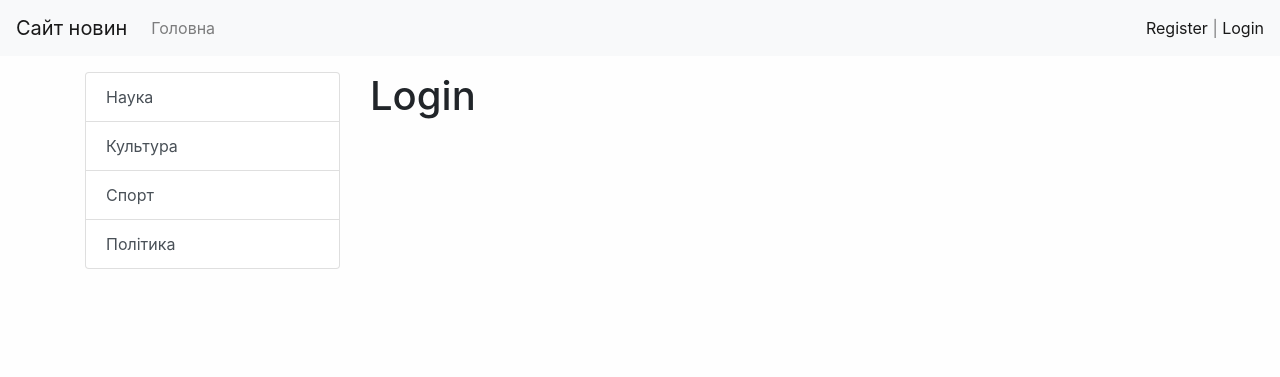
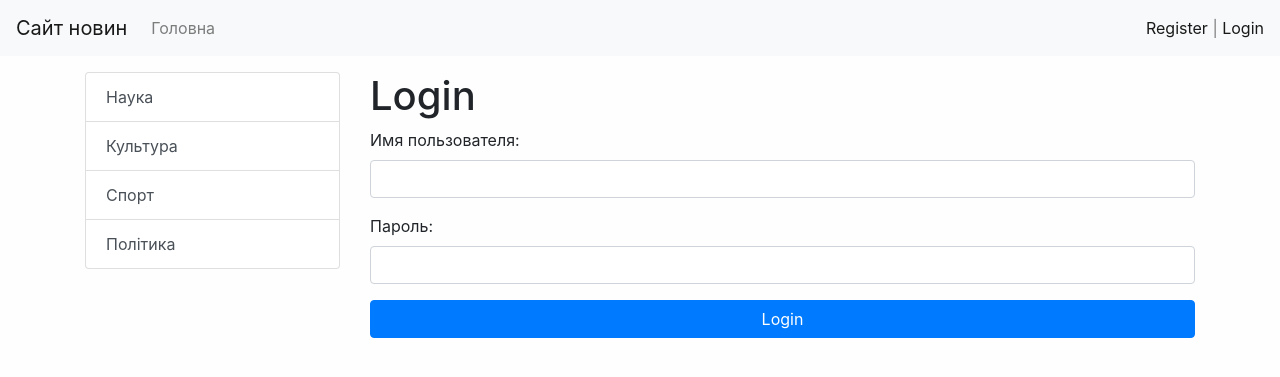
Before and after one commit to slav344/python-test-app, a Django app: page /login/ in a window 1280 px wide. Shown: the top 377 px of the page. Run offline with Django 4.2, Linux system fonts and the light colour scheme; data comes from the database, SQL or seed files in the repository; both versions use the stored data as it was after the commit; some libraries are stand-ins or nearby versions.

Commit message:
47 lesson

```diff
--- a/mysite/news/forms.py
+++ b/mysite/news/forms.py
@@ -4,8 +4,13 @@ from django.forms import TextInput, PasswordInput, EmailInput
 from .models import News
 import re
 from django.core.exceptions import ValidationError
-from django.contrib.auth.forms import UserCreationForm
+from django.contrib.auth.forms import UserCreationForm, AuthenticationForm
 from django.contrib.auth.models import User
+
+
+class UserLoginForm(AuthenticationForm):
+    username = forms.CharField(label='Имя пользователя', widget=forms.TextInput(attrs={'class': 'form-control'}))
+    password = forms.CharField(label='Пароль', widget=forms.PasswordInput(attrs={'class': 'form-control'}))
 
 
 class UserRegisterForm(UserCreationForm):
--- a/mysite/news/templates/news/login.html
+++ b/mysite/news/templates/news/login.html
@@ -12,6 +12,10 @@ Login:: {{ block.super }}
 
 <h1>Login</h1>
 
-
+<form method="post">
+    {% csrf_token %}
+    {{ form.as_p }}
+    <button type="submit" class="btn btn-primary btn-block">Login</button>
+</form>
 
 {% endblock %}
--- a/mysite/news/templates/news/register.html
+++ b/mysite/news/templates/news/register.html
@@ -16,7 +16,6 @@
     {% csrf_token %}
     {{ form.as_p }}
     <button type="submit" class="btn btn-primary btn-block">Регістрація</button>
-
 </form>
 
 
--- a/mysite/news/urls.py
+++ b/mysite/news/urls.py
@@ -9,7 +9,8 @@ from .views import *
 
 urlpatterns = [
     path('register/', register, name='register'),
-    path('login/', login, name='login'),
+    path('login/', user_login, name='login'),
+    path('logout/', user_logout, name='logout'),
     path('test/', test, name='test'),
     # path('', index, name='home'),
     path('', HomeNews.as_view(), name='home'),
--- a/mysite/news/views.py
+++ b/mysite/news/views.py
@@ -3,11 +3,11 @@ from django.views.generic import ListView, DetailView, CreateView
 from django.contrib.auth.mixins import LoginRequiredMixin
 from django.core.paginator import Paginator
 
-from .forms import NewsForm, UserRegisterForm
+from .forms import NewsForm, UserRegisterForm, UserLoginForm
 from .models import News, Category
 from .utils import MyMixin
-
 from django.contrib import messages
+from django.contrib.auth import login, logout
 
 
 def register(request):
@@ -24,8 +24,22 @@ def register(request):
     return render(request, 'news/register.html', {"form": form})
 
 
-def login(request):
-    return render(request, 'news/login.html')
+def user_login(request):
+    if request.method == 'POST':
+        form = UserLoginForm(data=request.POST)
+        if form.is_valid():
+            user = form.get_user()
+            login(request, user)
+            return redirect('home')
+
+    else:
+        form = UserLoginForm()
+        return render(request, 'news/login.html', {'form': form})
+
+
+def user_logout(request):
+    logout(request)
+    return redirect('login')
 
 
 def test(request):
--- a/mysite/templates/inc/_nav.html
+++ b/mysite/templates/inc/_nav.html
@@ -14,7 +14,12 @@
         </ul>
 
         <span class="navbar-text">
+            {% if request.user.is_authenticated %}
+            Ласкаво просимо,{{ user.username }}| <a href="{% url 'logout' %}">Вихід</a>
+            {% else %}
             <a href="{% url 'register' %}">Register</a> | <a href="{% url 'login' %}">Login</a>
+            {% endif %}
+
         </span>
 
     </div>
```
Also changed, not shown: mysite/db.sqlite3.
